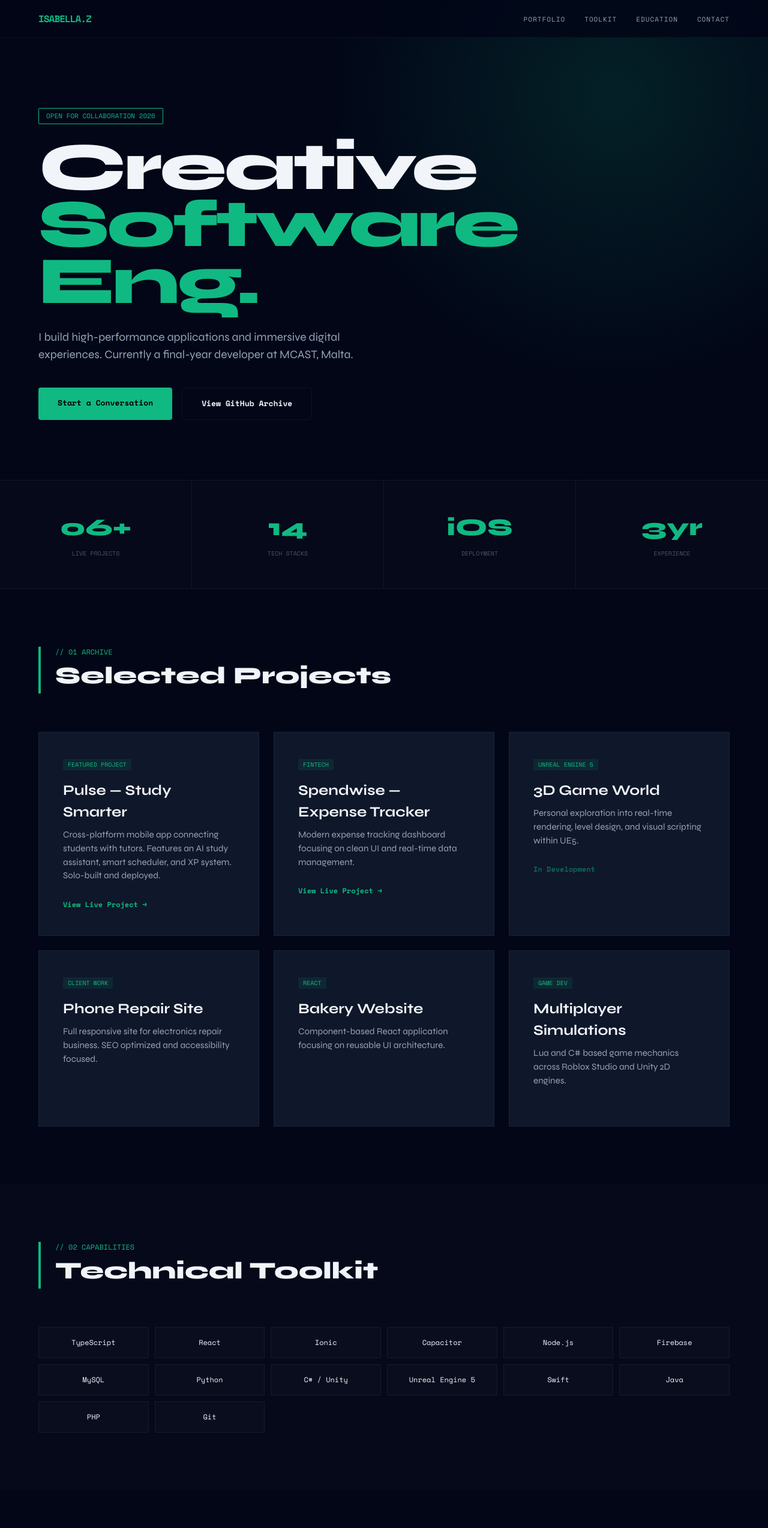
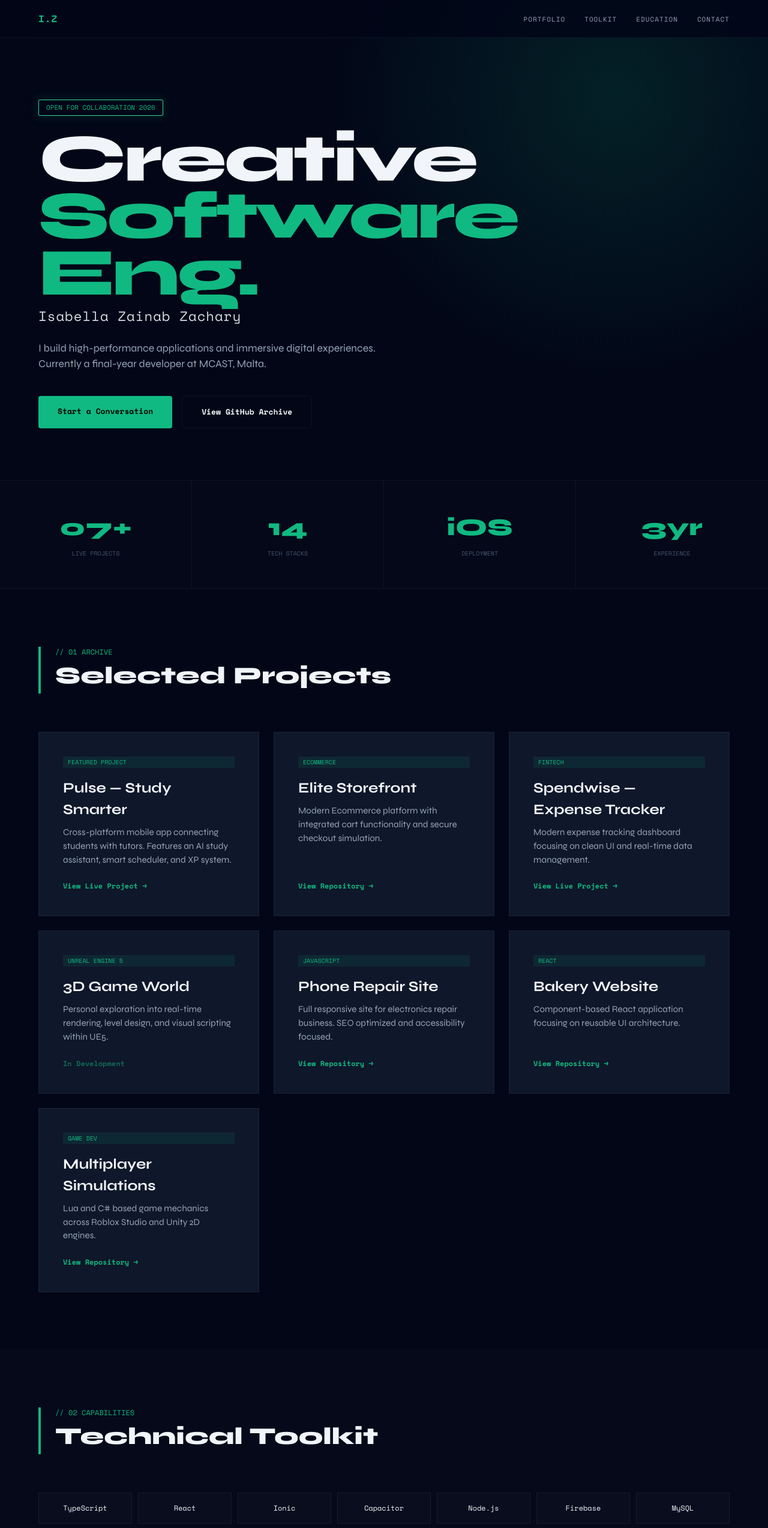
Before and after one commit to isabellazachary/isabellazachary.github.io, a plain HTML site: page index.html in a window 1280 px wide. Shown: the top 2547 px of the page at 60% size. Drawn offline with nearby package versions, Linux system fonts and the light colour scheme.

Commit message:
index.html

```diff
--- a/index.html
+++ b/index.html
@@ -3,16 +3,15 @@
 <head>
   <meta charset="UTF-8" />
   <meta name="viewport" content="width=device-width, initial-scale=1.0" />
-  <title>Isabella Zachary — Software Developer</title>
+  <title>Isabella Zainab Zachary — Software Developer</title>
   <link href="https://fonts.googleapis.com/css2?family=Space+Mono:wght@400;700&family=Syne:wght@400;700;800&display=swap" rel="stylesheet" />
   <style>
     *, *::before, *::after { box-sizing: border-box; margin: 0; padding: 0; }
 
     :root {
-      /* PREMIUM EMERALD PALETTE */
-      --primary: #10b981; /* Professional Emerald */
+      --primary: #10b981;
       --primary-glow: rgba(16, 185, 129, 0.15);
-      --bg: #020617; /* Deep Navy Black */
+      --bg: #020617;
       --bg-card: #0f172a;
       --border: rgba(255, 255, 255, 0.05);
       --text: #f1f5f9;
@@ -41,6 +40,12 @@
       to { opacity: 1; transform: translateY(0); }
     }
 
+    @keyframes pulse-glow {
+      0% { box-shadow: 0 0 0 0 rgba(16, 185, 129, 0.4); border-color: var(--primary); }
+      50% { box-shadow: 0 0 15px 5px rgba(16, 185, 129, 0.1); border-color: #34d399; }
+      100% { box-shadow: 0 0 0 0 rgba(16, 185, 129, 0.4); border-color: var(--primary); }
+    }
+
     .reveal { animation: reveal 0.8s ease forwards; }
 
     /* NAV */
@@ -62,7 +67,7 @@
       font-weight: 800;
       color: var(--primary);
       text-decoration: none;
-      letter-spacing: -1px;
+      letter-spacing: 1px;
     }
 
     .nav-links { display: flex; gap: 2rem; list-style: none; }
@@ -98,20 +103,31 @@
       display: inline-block;
       margin-bottom: 1.5rem;
       border-radius: 2px;
+      animation: pulse-glow 2s infinite ease-in-out;
     }
 
     .hero h1 {
-      font-size: clamp(3.5rem, 10vw, 7rem);
+      font-size: clamp(3rem, 10vw, 7rem);
       font-weight: 800;
       line-height: 0.85;
       letter-spacing: -4px;
-      margin-bottom: 2rem;
+      margin-bottom: 0.5rem;
     }
 
     .hero h1 span { color: var(--primary); }
 
+    .hero-subtitle {
+      font-family: 'Space Mono', monospace;
+      font-size: clamp(1rem, 2.5vw, 1.4rem);
+      color: var(--text);
+      display: block;
+      margin-bottom: 1.5rem;
+      opacity: 0.9;
+      letter-spacing: 1px;
+    }
+
     .hero-bio {
-      font-size: 1.2rem;
+      font-size: 1.1rem;
       color: var(--text-muted);
       max-width: 600px;
       margin-bottom: 2.5rem;
@@ -127,6 +143,7 @@
       font-weight: 700;
       transition: 0.4s cubic-bezier(0.165, 0.84, 0.44, 1);
       border-radius: 4px;
+      text-align: center;
     }
 
     .btn-primary { background: var(--primary); color: #000; }
@@ -151,6 +168,9 @@
       padding: 2.5rem;
       transition: 0.4s;
       position: relative;
+      display: flex;
+      flex-direction: column;
+      justify-content: space-between;
     }
 
     .card:hover { border-color: var(--primary); transform: translateY(-5px); }
@@ -163,6 +183,7 @@
       padding: 2px 8px;
       margin-bottom: 1rem;
       display: inline-block;
+      text-transform: uppercase;
     }
 
     .card-title { font-size: 1.5rem; margin-bottom: 0.5rem; }
@@ -174,12 +195,13 @@
         text-decoration: none;
         font-size: 12px;
         font-weight: 700;
+        margin-top: auto;
     }
 
     /* STACK */
     .stack-grid {
       display: grid;
-      grid-template-columns: repeat(auto-fill, minmax(160px, 1fr));
+      grid-template-columns: repeat(auto-fill, minmax(140px, 1fr));
       gap: 10px;
     }
 
@@ -203,24 +225,42 @@
       border-bottom: 1px solid var(--border);
       background: rgba(255,255,255,0.01);
     }
-    .stat-box { padding: 3rem; text-align: center; border-right: 1px solid var(--border); }
+    .stat-box { padding: 3rem 1rem; text-align: center; border-right: 1px solid var(--border); }
     .stat-val { font-size: 2.5rem; font-weight: 800; color: var(--primary); display: block; }
     .stat-lab { font-family: 'Space Mono'; font-size: 10px; color: var(--text-dim); text-transform: uppercase; }
 
     /* FOOTER */
     footer { padding: 4rem 5%; text-align: center; border-top: 1px solid var(--border); color: var(--text-dim); font-family: 'Space Mono'; font-size: 11px; }
 
+    /* RESPONSIVE DESIGN */
+    @media (max-width: 992px) {
+      .stats-bar { grid-template-columns: repeat(2, 1fr); }
+      .stat-box:nth-child(2) { border-right: none; }
+      .stat-box:nth-child(1), .stat-box:nth-child(2) { border-bottom: 1px solid var(--border); }
+    }
+
     @media (max-width: 768px) {
-      .stats-bar { grid-template-columns: repeat(2, 1fr); }
+      nav { padding: 1rem 5%; }
       .nav-links { display: none; }
-      .hero h1 { font-size: 4rem; }
+      .hero { padding-top: 8rem; }
+      .hero h1 { font-size: 3.5rem; letter-spacing: -2px; }
+      .section-title { font-size: 2rem; }
+      .btn { width: 100%; }
+      .stat-box { padding: 2rem 1rem; }
+      .stat-val { font-size: 2rem; }
+    }
+
+    @media (max-width: 480px) {
+      .stats-bar { grid-template-columns: 1fr; }
+      .stat-box { border-right: none; border-bottom: 1px solid var(--border); }
+      .hero h1 { font-size: 2.8rem; }
     }
   </style>
 </head>
 <body>
 
   <nav>
-    <a class="nav-logo" href="#">ISABELLA.Z</a>
+    <a class="nav-logo" href="#">I.Z</a>
     <ul class="nav-links">
       <li><a href="#projects">Portfolio</a></li>
       <li><a href="#stack">Toolkit</a></li>
@@ -233,6 +273,7 @@
     <div class="hero-content reveal">
       <span class="hero-tag">OPEN FOR COLLABORATION 2026</span>
       <h1>Creative<br><span>Software Eng.</span></h1>
+      <span class="hero-subtitle">Isabella Zainab Zachary</span>
       <p class="hero-bio">
         I build high-performance applications and immersive digital experiences. Currently a final-year developer at MCAST, Malta.
       </p>
@@ -243,8 +284,8 @@
     </div>
   </header>
 
-  <div class="stats-bar">
-    <div class="stat-box"><span class="stat-val">06+</span><span class="stat-lab">Live Projects</span></div>
+  <div class="stats-bar reveal">
+    <div class="stat-box"><span class="stat-val">07+</span><span class="stat-lab">Live Projects</span></div>
     <div class="stat-box"><span class="stat-val">14</span><span class="stat-lab">Tech Stacks</span></div>
     <div class="stat-box"><span class="stat-val">iOS</span><span class="stat-lab">Deployment</span></div>
     <div class="stat-box" style="border:none;"><span class="stat-val">3yr</span><span class="stat-lab">Experience</span></div>
@@ -260,8 +301,15 @@
       <div class="card reveal">
         <span class="badge">FEATURED PROJECT</span>
         <h3 class="card-title">Pulse — Study Smarter</h3>
-        <p class="card-desc">Cross-platform mobile app connecting students with tutors. Features an AI study assistant, smart scheduler, and XP system. Solo-built and deployed.</p>
+        <p class="card-desc">Cross-platform mobile app connecting students with tutors. Features an AI study assistant, smart scheduler, and XP system.</p>
         <a href="https://build-with-pulse.netlify.app/" target="_blank" class="project-link">View Live Project →</a>
+      </div>
+
+      <div class="card reveal">
+        <span class="badge">ECOMMERCE</span>
+        <h3 class="card-title">Elite Storefront</h3>
+        <p class="card-desc">Modern Ecommerce platform with integrated cart functionality and secure checkout simulation.</p>
+        <a href="https://github.com/isabellazachary" target="_blank" class="project-link">View Repository →</a>
       </div>
 
       <div class="card reveal">
@@ -279,21 +327,24 @@
       </div>
 
       <div class="card reveal">
-          <span class="badge">CLIENT WORK</span>
+          <span class="badge">JAVASCRIPT</span>
           <h3 class="card-title">Phone Repair Site</h3>
           <p class="card-desc">Full responsive site for electronics repair business. SEO optimized and accessibility focused.</p>
+          <a href="https://github.com/isabellazachary" target="_blank" class="project-link">View Repository →</a>
       </div>
 
       <div class="card reveal">
           <span class="badge">REACT</span>
           <h3 class="card-title">Bakery Website</h3>
           <p class="card-desc">Component-based React application focusing on reusable UI architecture.</p>
+          <a href="https://github.com/isabellazachary" target="_blank" class="project-link">View Repository →</a>
       </div>
 
       <div class="card reveal">
           <span class="badge">GAME DEV</span>
           <h3 class="card-title">Multiplayer Simulations</h3>
           <p class="card-desc">Lua and C# based game mechanics across Roblox Studio and Unity 2D engines.</p>
+          <a href="https://github.com/isabellazachary" target="_blank" class="project-link">View Repository →</a>
       </div>
     </div>
   </section>
@@ -328,13 +379,13 @@
     </div>
     <div class="reveal">
         <div class="card" style="margin-bottom: 1rem; padding: 1.5rem;">
-            <div style="display: flex; justify-content: space-between;">
+            <div style="display: flex; justify-content: space-between; flex-wrap: wrap; gap: 10px;">
                 <strong>MCAST — Software Development</strong>
                 <span style="font-family: 'Space Mono'; font-size: 12px; color: var(--primary);">2023 — Present</span>
             </div>
         </div>
         <div class="card" style="padding: 1.5rem;">
-            <div style="display: flex; justify-content: space-between;">
+            <div style="display: flex; justify-content: space-between; flex-wrap: wrap; gap: 10px;">
                 <strong>NIIT — Diploma in Web Development</strong>
                 <span style="font-family: 'Space Mono'; font-size: 12px; color: var(--primary);">2022 — 2023</span>
             </div>
@@ -344,17 +395,17 @@
 
   <section class="section" id="contact" style="text-align: center;">
     <div class="reveal">
-        <h2 style="font-size: 4rem; letter-spacing: -3px; margin-bottom: 2rem;">Ready to build?</h2>
+        <h2 style="font-size: clamp(2.5rem, 8vw, 3rem); letter-spacing: -2px; margin-bottom: 2rem;">Ready to build?</h2>
         <div class="btn-group" style="justify-content: center;">
             <a href="mailto:zacharyisabella94@gmail.com" class="btn btn-primary">Email Me</a>
             <a href="tel:+35699009391" class="btn btn-outline">+356 99009391</a>
-            <a href="https://linkedin.com/in/ZainabZachary" class="btn btn-outline">LinkedIn</a>
+            <a href="https://linkedin.com/in/ZainabZachary" class="btn btn-outline" target="_blank">LinkedIn</a>
         </div>
     </div>
   </section>
 
   <footer>
-    &copy; 2026 Isabella Zachary &middot; Built with Passion
+    &copy; 2026 Isabella Zainab Zachary &middot; Built with Passion
   </footer>
 
 </body>
```
